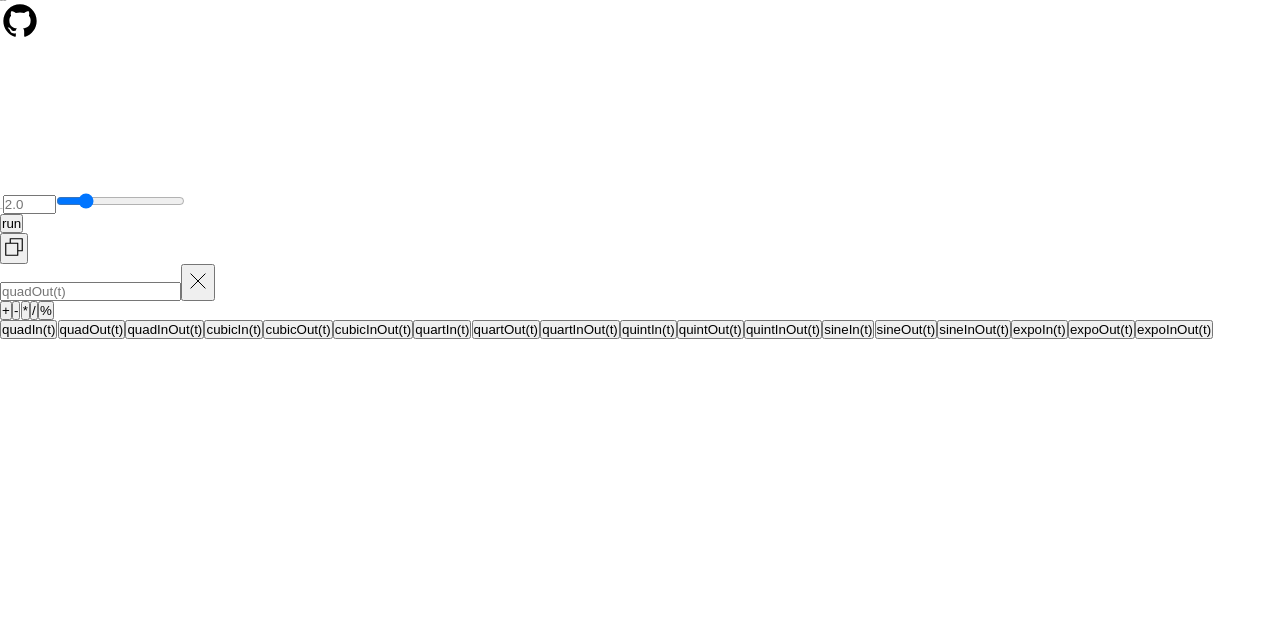
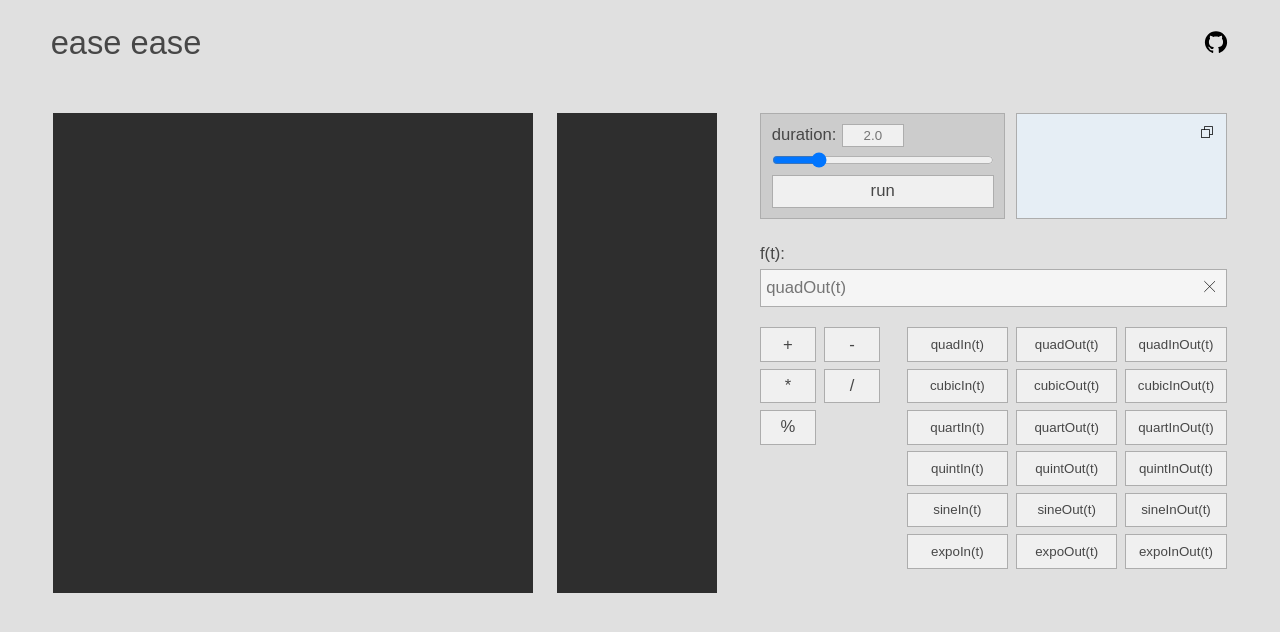
Before and after one commit to roukara/ease-ease, a website built with Vite: page index.html in a window 1280 px wide. Built offline with nearby package versions, Linux system fonts and the light colour scheme.

Commit message:
add: desktopのスタイルを追加

```diff
--- a/src/styles/global.scss
+++ b/src/styles/global.scss
@@ -1,3 +1,6 @@
+@use './utils/variables' as *;
+@use './utils/mixin' as *;
+
 *, *::before, *::after {
   margin: 0;
   padding: 0;
@@ -16,8 +19,282 @@ html {
 body {
   font-family: Arial, Helvetica, sans-serif;
   line-height: 1;
+  background-color: $background-color;
+  color: $text-color
 }
 
 h1, h2, h3, h4, h5 {
   font-weight: 400;
 }
+
+a {
+  cursor: pointer;
+}
+
+button {
+  cursor: pointer;
+}
+
+.app {
+  width: 100%;
+
+  @include desktop {
+    padding: 40rem 80rem;
+  }
+}
+
+.header {
+  width: 100%;
+
+  @include desktop {
+    display: flex;
+    justify-content: space-between;
+    align-items: center;
+  }
+}
+
+.header__title {
+  @include desktop {
+    font-size: 49rem;
+    transform: translateX(-4rem);
+  }
+}
+
+.header__link {
+  @include desktop {
+    transform: translateX(4rem);
+  }
+}
+
+.header__link-icon {
+  @include desktop {
+    width: 40rem;
+    height: 40rem;
+  }
+}
+
+.container {
+  @include desktop {
+    width: 100%;
+    margin-top: 80rem;
+    display: flex;
+  }
+}
+
+.canvas-wrapper {
+  @include desktop {
+    display: flex;
+  }
+}
+
+.graph-canvas {
+  @include desktop {
+    width: 720rem;
+    height: 720rem;
+    background-color: $canvas-color;
+  }
+}
+
+.animation-canvas {
+  @include desktop {
+    width: 240rem;
+    height: 720rem;
+    margin-left: 36rem;
+    background-color: $canvas-color;
+  }
+}
+
+.interface-wrapper {
+  @include desktop {
+    margin-left: 64rem;
+  }
+}
+
+.controller-wrapper {
+  @include desktop {
+    display: flex;
+  }
+}
+
+.animation {
+  @include desktop {
+    display: flex;
+    flex-direction: column;
+    justify-content: space-between;
+    width: 368rem;
+    height: 160rem;
+    padding: 16rem;
+    background-color: $animation-panel-color;
+    border: 1px solid $border-color;
+  }
+}
+
+.duration__label {
+  @include desktop {
+    font-size: 25rem;
+  }
+}
+
+.duration__input {
+  @include desktop {
+    padding: 4rem 8rem;
+    font-size: 20rem;
+    text-align: center;
+    background-color: $interface-color;
+    border: 1px solid $border-color;
+    margin-left: 8rem;
+  }
+}
+
+.duration__range {
+  @include desktop {
+    display: block;
+    margin-top: 10rem;
+    width: 100%;
+    height: 20rem;
+  }
+}
+
+.animation__button {
+  @include desktop {
+    font-size: 25rem;
+    width: 100%;
+    padding: 8rem 0;
+    background-color: $interface-color;
+    color: $text-color;
+    border: 1px solid $border-color;
+  }
+}
+
+.copy {
+  @include desktop {
+    position: relative;
+    width: 316rem;
+    height: 160rem;
+    margin-left: 16rem;
+    padding: 20rem;
+    background-color: $copy-color;
+    border: 1px solid $border-color;
+  }
+}
+
+.copy__text {
+  @include desktop {
+    font-size: 16rem;
+    line-height: 1.2;
+  }
+}
+
+.copy__button {
+  @include desktop {
+    position: absolute;
+    top: 16rem;
+    right: 16rem;
+    background-color: transparent;
+    border: none;
+  }
+}
+
+.copy__icon {
+  @include desktop {
+    width: 24rem;
+    height: 24rem;
+  }
+}
+
+.function {
+  @include desktop {
+    margin-top: 40rem;
+    width: 100%;
+  }
+}
+
+.function__label {
+  @include desktop {
+    font-size: 25rem;
+  }
+}
+
+.function-input-wrapper {
+  @include desktop {
+    position: relative;
+    width: 100%;
+    margin-top: 10rem;
+  }
+}
+
+.function__input {
+  @include desktop {
+    width: 100%;
+    padding: 12rem 8rem;
+    font-size: 25rem;
+    background-color: $input-color;
+    border: 1px solid $border-color;
+  }
+}
+
+.function__clear-button {
+  @include desktop {
+    position: absolute;
+    top: 50%;
+    right: 10rem;
+    transform: translateY(-50%);
+    background-color: transparent;
+    border: none;
+  }
+}
+
+.function__clear-icon {
+  @include desktop {
+    width: 32rem;
+    height: 32rem;
+  }
+}
+
+.function-button-wrapper {
+  @include desktop {
+    display: flex;
+    margin-top: 30rem;
+  }
+}
+
+.operator-button-wrapper {
+  @include desktop {
+    height: fit-content;
+    display: grid;
+    grid-template-columns: repeat(2, 1fr);
+    gap: 10rem 12rem;
+  }
+}
+
+.operator-button {
+  @include desktop {
+    width: 84rem;
+    height: 52rem;
+    font-size: 25rem;
+    background-color: $interface-color;
+    border: 1px solid $border-color;
+    color: $text-color;
+  }
+}
+
+.easing-button-wrapper {
+  @include desktop {
+    margin-left: 40rem;
+    height: fit-content;
+    display: grid;
+    grid-template-columns: repeat(3, 1fr);
+    gap: 10rem 12rem;
+  }
+}
+
+.easing-button {
+  @include desktop {
+    width: 152rem;
+    height: 52rem;
+    background-color: $interface-color;
+    border: 1px solid $border-color;
+    font-size: 20rem;
+    color: $text-color;
+  }
+}
```
